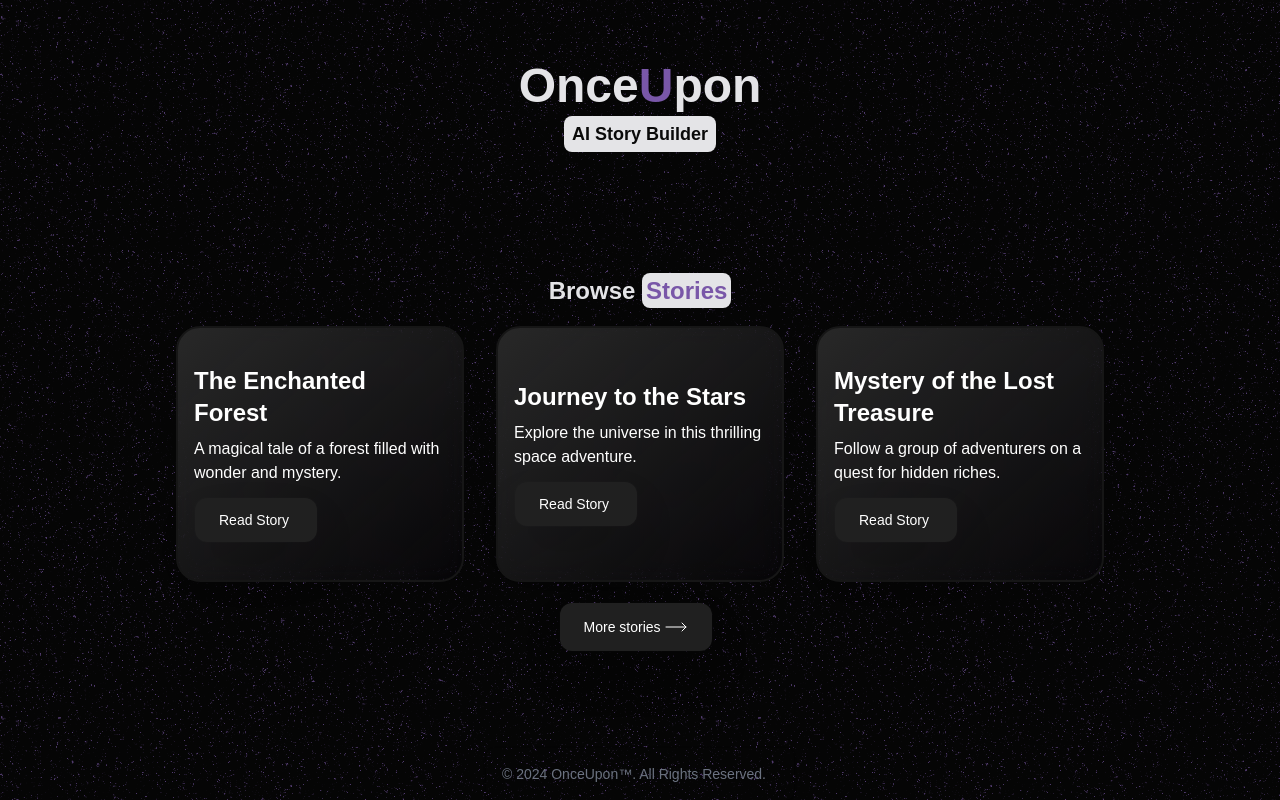
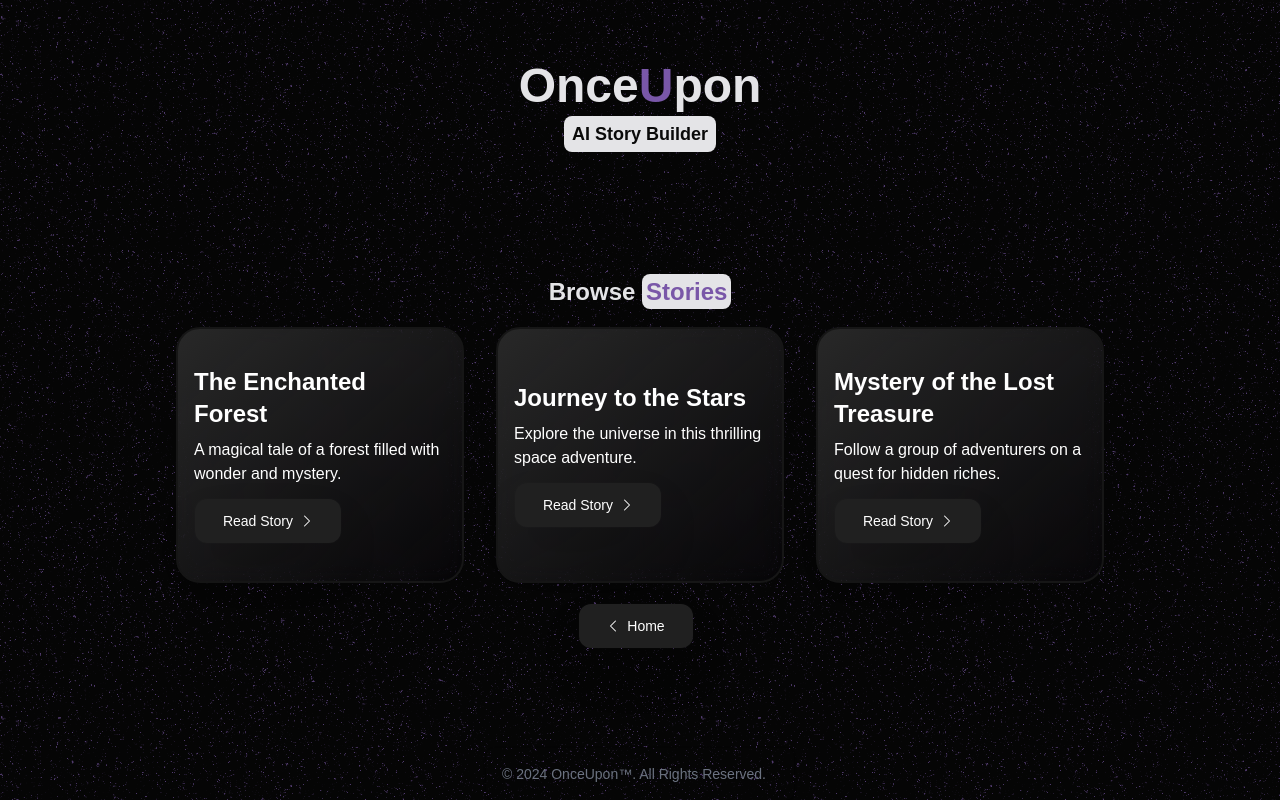
Before and after one commit to ShalvinShaji/once_upon, a Next.js app: page /stories in a window 1280 px wide. Built offline with nearby package versions, Linux system fonts and the light colour scheme.

Commit message:
icons added

```diff
--- a/components/Button.tsx
+++ b/components/Button.tsx
@@ -1,4 +1,4 @@
-'use client';
+"use client";
 import React from "react";
 
 interface ButtonProps {
@@ -6,7 +6,9 @@ interface ButtonProps {
   buttonText: string;
   onClick: () => void;
   className?: string;
-  svg?: any;
+  svgRight?: any;
+  svgLeft?: any;
+  path?: string;
 }
 
 const Button: React.FC<ButtonProps> = ({
@@ -14,7 +16,9 @@ const Button: React.FC<ButtonProps> = ({
   buttonText,
   onClick,
   className,
-  svg,
+  svgRight,
+  svgLeft,
+  path,
 }) => {
   return (
     <div className={`relative me-2 group ${className || ""}`}>
@@ -28,8 +32,9 @@ const Button: React.FC<ButtonProps> = ({
         <span className="relative z-10 block px-6 py-3 rounded-xl bg-[#202020]">
           <div className="relative z-10 flex items-center space-x-2">
             <span className="transition-all duration-500 flex items-center justify-center text-sm">
+              {svgLeft}&nbsp;
               {buttonText}&nbsp;
-              {svg}
+              {svgRight}
             </span>
           </div>
         </span>
--- a/components/CreatedStories.tsx
+++ b/components/CreatedStories.tsx
@@ -1,7 +1,8 @@
-'use client';
+"use client";
 import React from "react";
 import StoryCard from "./StoryCard";
 import Button from "./Button";
+import Link from "next/link";
 
 const CreatedStories = () => {
   const stories = [
@@ -40,28 +41,29 @@ const CreatedStories = () => {
         ))}
       </div>
       <div className="flex items-center justify-center mt-5">
+        <Link href="/">
           <Button
-          id="createStory"
-          buttonText="More stories"
+            id="backtoHome"
+            buttonText="Home"
             onClick={() => {}}
-          svg={
+            svgLeft={
               <svg
                 xmlns="http://www.w3.org/2000/svg"
-              width="24"
-              height="24"
+                width="20"
+                height="20"
                 viewBox="0 0 24 24"
                 fill="none"
                 stroke="currentColor"
-              strokeWidth="1"
+                strokeWidth="1.25"
                 strokeLinecap="round"
                 strokeLinejoin="round"
-              className="lucide lucide-move-right"
+                className="lucide lucide-chevron-left"
               >
-              <path d="M18 8L22 12L18 16" />
-              <path d="M2 12H22" />
+                <path d="m15 18-6-6 6-6" />
               </svg>
             }
           />
+        </Link>
       </div>
     </section>
   );
--- a/components/StoryBuilder.tsx
+++ b/components/StoryBuilder.tsx
@@ -14,6 +14,23 @@ const StoryBuilder = () => {
           id="generateStory"
           buttonText="Generate Story"
           onClick={() => {}}
+          svgRight={
+            <svg
+              xmlns="http://www.w3.org/2000/svg"
+              width="20"
+              height="20"
+              viewBox="0 0 24 24"
+              fill="none"
+              stroke="currentColor"
+              strokeWidth="1.25"
+              strokeLinecap="round"
+              strokeLinejoin="round"
+              className="lucide lucide-pen-line"
+            >
+              <path d="M12 20h9" />
+              <path d="M16.376 3.622a1 1 0 0 1 3.002 3.002L7.368 18.635a2 2 0 0 1-.855.506l-2.872.838a.5.5 0 0 1-.62-.62l.838-2.872a2 2 0 0 1 .506-.854z" />
+            </svg>
+          }
         />
       </div>
       <div className="mt-4 lg:mt-0 lg:absolute top-14 right-14 flex justify-center items-center">
@@ -22,6 +39,27 @@ const StoryBuilder = () => {
             id="browseStories"
             buttonText="Read created stories"
             onClick={() => {}}
+            svgRight={
+              <svg
+                xmlns="http://www.w3.org/2000/svg"
+                width="20"
+                height="20"
+                viewBox="0 0 24 24"
+                fill="none"
+                stroke="currentColor"
+                strokeWidth="1.25"
+                strokeLinecap="round"
+                strokeLinejoin="round"
+                className="lucide lucide-book-open-text"
+              >
+                <path d="M12 7v14" />
+                <path d="M16 12h2" />
+                <path d="M16 8h2" />
+                <path d="M3 18a1 1 0 0 1-1-1V4a1 1 0 0 1 1-1h5a4 4 0 0 1 4 4 4 4 0 0 1 4-4h5a1 1 0 0 1 1 1v13a1 1 0 0 1-1 1h-6a3 3 0 0 0-3 3 3 3 0 0 0-3-3z" />
+                <path d="M6 12h2" />
+                <path d="M6 8h2" />
+              </svg>
+            }
           />
         </Link>
       </div>
--- a/components/StoryCard.tsx
+++ b/components/StoryCard.tsx
@@ -9,7 +9,27 @@ const StoryCard = (props: any) => {
         <p className="font-light">{props.description}</p>
       </div>
 
-      <Button id="readStory" buttonText="Read Story" onClick={() => {}} />
+      <Button
+        id="readStory"
+        buttonText="Read Story"
+        onClick={() => {}}
+        svgRight={
+          <svg
+            xmlns="http://www.w3.org/2000/svg"
+            width="20"
+            height="20"
+            viewBox="0 0 24 24"
+            fill="none"
+            stroke="currentColor"
+            strokeWidth="1.25"
+            strokeLinecap="round"
+            strokeLinejoin="round"
+            className="lucide lucide-chevron-right"
+          >
+            <path d="m9 18 6-6-6-6" />
+          </svg>
+        }
+      />
     </div>
   );
 };
```
Lines whose indentation alone changed are shown as unchanged.
